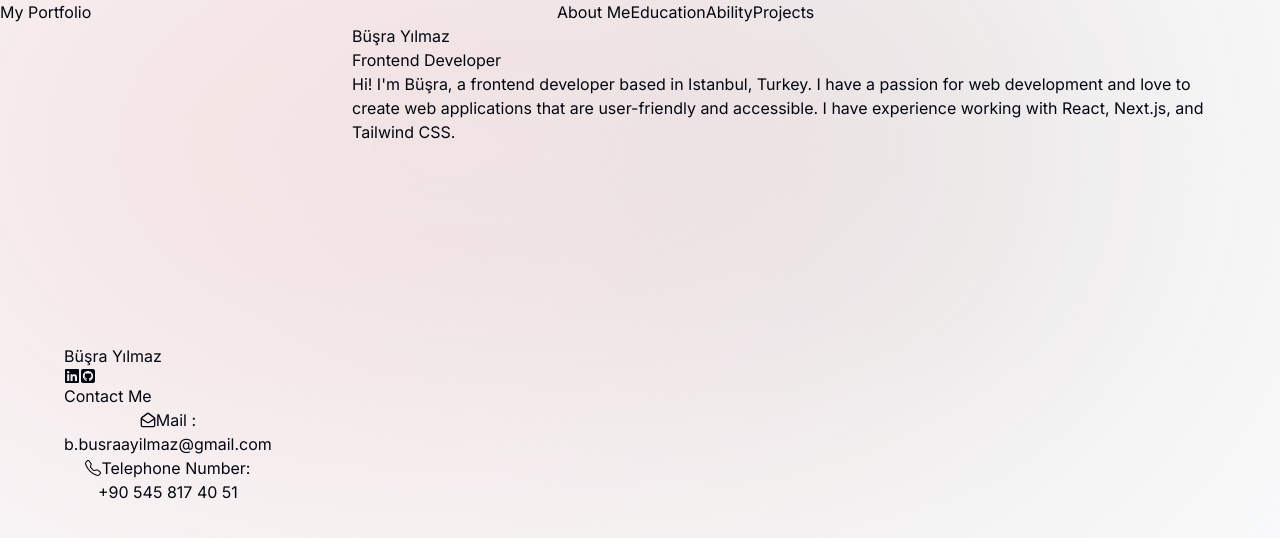
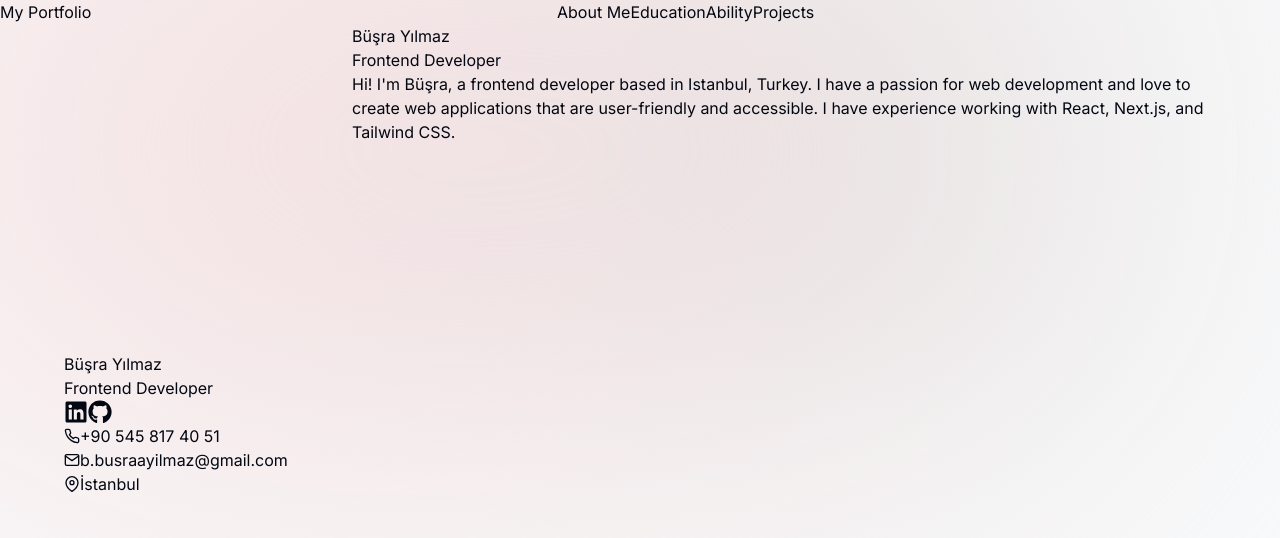
Before and after one commit to yilmaz-busra/my-portfolio, a Next.js app: page / in a window 1280 px wide. Shown: the top 538 px of the page. Built offline with nearby package versions, Linux system fonts and the light colour scheme.

Commit message:
refactor: Updated Sidebar component layout and add contact information

```diff
--- a/src/Components/Sidebar.jsx
+++ b/src/Components/Sidebar.jsx
@@ -1,14 +1,13 @@
 import React from "react";
-import { FaLinkedin } from "react-icons/fa";
-import { FaSquareGithub } from "react-icons/fa6";
 import { BsTelephone } from "react-icons/bs";
 import { LuMailOpen } from "react-icons/lu";
 import { Link } from "next/link";
 import Image from "next/image";
-
+import { FaLinkedin, FaGithub, FaTwitter } from "react-icons/fa";
+import { FiPhone, FiMail, FiMapPin } from "react-icons/fi";
 function Sidebar() {
   return (
-    <div className="container px-5 py-24 mx-auto  ">
+    <div className="max-w-sm mx-auto bg-white rounded-xl shadow-md overflow-hidden md:max-w-2xl  ">
       <div className=" relative w-52 h-52 mx-auto border-8 border-orange-500 rounded-full   ">
         <Image
           src="/profileImg.jpg"
@@ -18,43 +17,50 @@ function Sidebar() {
           objectFit="cover"
         />
       </div>
-      <div className="container max-h-max rounded-sm bg-slate-600">
-        <div className="pt-6 space-y-4 font-medium text-center">
-          <h2 className="text-2xl font-bold  ">Büşra Yılmaz</h2>
+      <div className="p-8 ">
+        <h1 className="block mt-1 text-center text-lg leading-tight font-medium text-black">
+          Büşra Yılmaz
+        </h1>
+        <div className="text-center uppercase tracking-wide text-sm text-gray-800 font-semibold">
+          Frontend Developer
         </div>
-        <div className=" flex justify-around pt-6  font-medium text-center">
+
+        <div className="flex justify-around mt-6 space-x-4">
           <a
             href="https://www.linkedin.com/in/yilmaz-busra/"
             target="_blank"
-            rel="noopener noreferrer"
+            className="text-gray-700 hover:text-gray-900"
           >
-            <FaLinkedin className="text-4xl text-blue-700" />
+            <FaLinkedin size="1.5em" />
           </a>
+
           <a
             href="https://github.com/yilmaz-busra"
             target="_blank"
-            rel="noopener noreferrer"
+            className="text-gray-700 hover:text-gray-900"
           >
-            <FaSquareGithub className="text-4xl text-black" />
+            <FaGithub size="1.5em" />
           </a>
         </div>
-
-        <h4 className="pt-6 text-center text-2xl font-medium">Contact Me</h4>
-
-        <div className="flex flex-col justify-center items-center  pt-6 space-y-4  text-center">
-          <span className="flex  items-center">
-            <LuMailOpen className="text-lg w-12  text-black" />
-            <p className=" text-sm font-bold text-black">Mail :</p>
-          </span>
-          <p className="text-sm">b.busraayilmaz@gmail.com</p>
+        <div className="mt-4">
+          <div className="flex items-center text-gray-600">
+            <FiPhone className="mr-2" />
+            <span>+90 545 817 40 51</span>
+          </div>
+          <div className="flex items-center text-gray-600 mt-2">
+            <FiMail className="mr-2" />
+            <span>b.busraayilmaz@gmail.com</span>
+          </div>
+          <div className="flex items-center text-gray-600 mt-2">
+            <FiMapPin className="mr-2" />
+            <span>İstanbul</span>
+          </div>
         </div>
-        <div className="flex flex-col justify-center items-center  pt-6 space-y-4  text-center">
-          <span className="flex  items-center">
-            <BsTelephone className="text-lg w-12  text-black" />
-            <p className=" text-sm font-bold text-black">Telephone Number:</p>
-          </span>
-          <p className="text-sm">+90 545 817 40 51</p>
-        </div>
+        {/* <div className="mt-4">
+          <button className="bg-orange-500 text-white px-4 py-2 rounded-full hover:bg-orange-700">
+            Download Resume
+          </button>
+        </div> */}
       </div>
     </div>
   );
```
